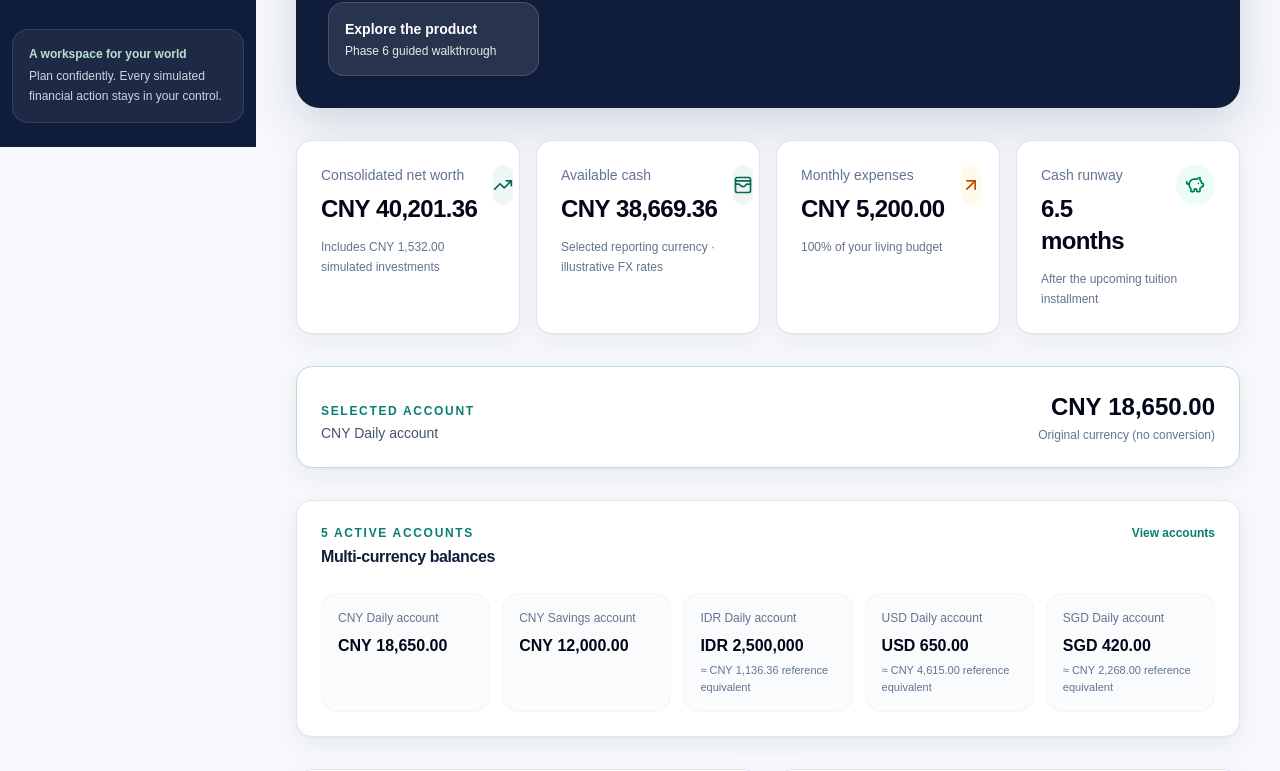
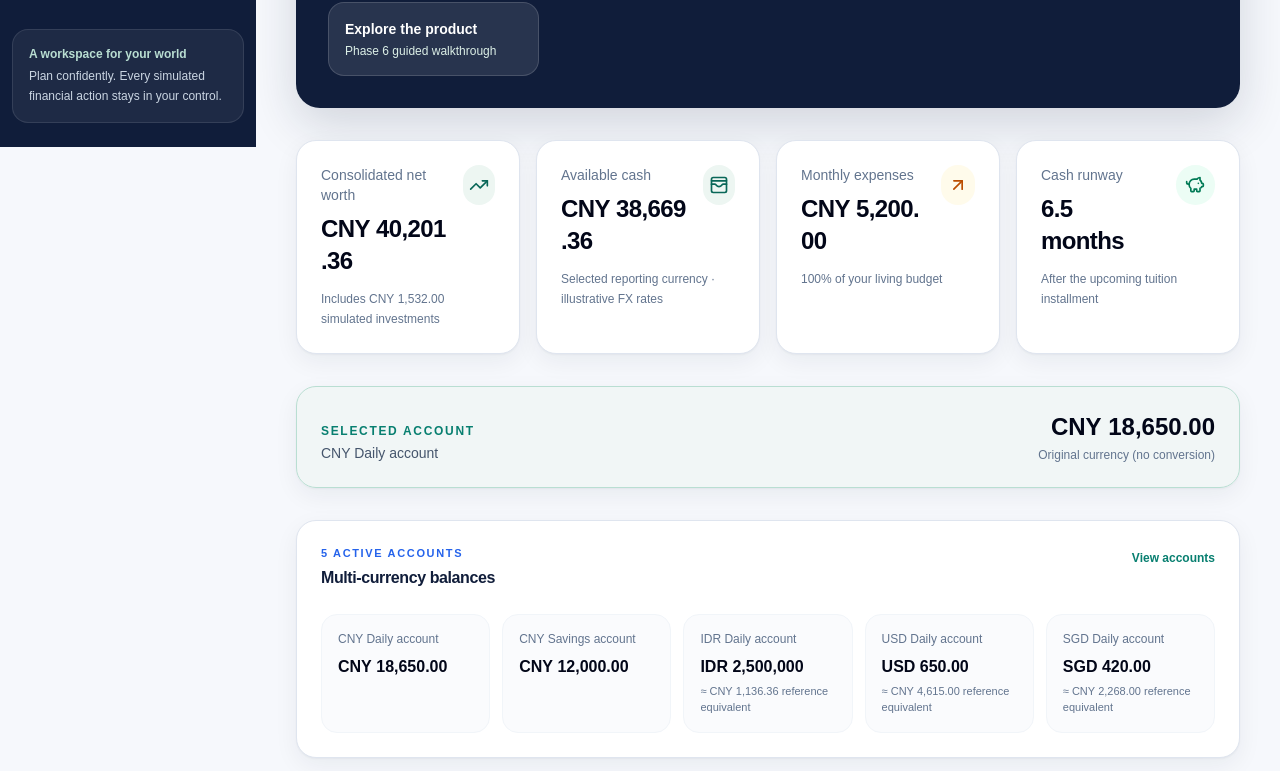
Before and after one commit to jamienatorX/fudan-global-finance-ai, a Next.js app: page /overview in a window 1280 px wide. Shown: the part 653-1424 px from the top of the page. Built offline with nearby package versions, Linux system fonts and the light colour scheme; a web font is replaced by a local one.

Commit message:
Refresh banking dashboard design and repository guidance

```diff
--- a/src/components/ui/card.tsx
+++ b/src/components/ui/card.tsx
@@ -1,17 +1,17 @@
 import type { ComponentProps, ReactNode } from 'react';
 
 export function Card({ className = '', ...props }: ComponentProps<'section'>) {
-  return <section className={`rounded-2xl border border-[var(--color-border)] bg-white shadow-[var(--shadow-card)] ${className}`} {...props} />;
+  return <section className={`finance-card min-w-0 rounded-[1.25rem] border border-[var(--color-border)] bg-[var(--color-surface)] shadow-[var(--shadow-card)] ${className}`} {...props} />;
 }
 
 export function CardHeader({ title, eyebrow, action }: Readonly<{ title: string; eyebrow?: string; action?: ReactNode }>) {
   return (
     <div className="flex items-start justify-between gap-4 px-5 pt-5 sm:px-6 sm:pt-6">
       <div>
-        {eyebrow ? <p className="mb-1 text-xs font-semibold uppercase tracking-[0.14em] text-blue-600">{eyebrow}</p> : null}
-        <h2 className="text-base font-semibold tracking-tight text-[var(--color-text)]">{title}</h2>
+        {eyebrow ? <p className="mb-1 text-[11px] font-semibold uppercase tracking-[0.15em] text-[var(--color-primary)]">{eyebrow}</p> : null}
+        <h2 className="text-base font-semibold tracking-[-0.025em] text-[var(--color-text)]">{title}</h2>
       </div>
-      {action}
+      {action ? <div className="finance-card-action shrink-0">{action}</div> : null}
     </div>
   );
 }
```
